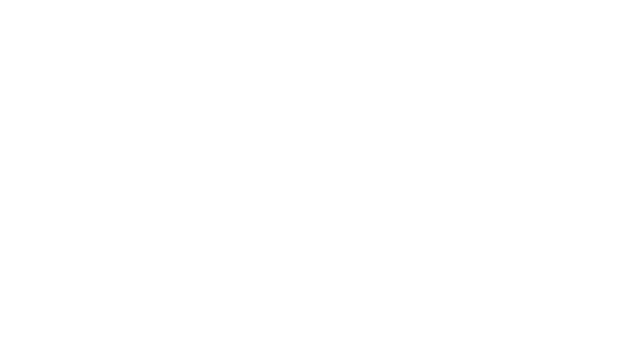
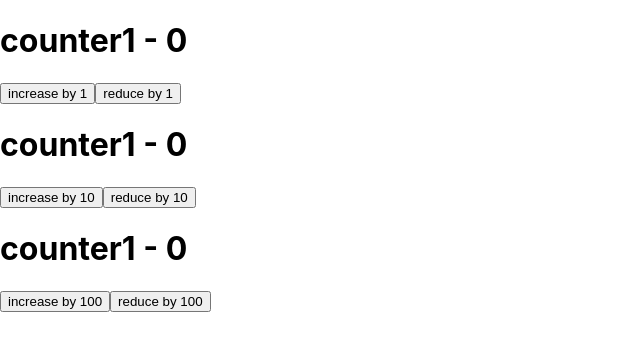
Before and after one commit to Andreus75/OktenReact, a React (Create React App) app: page / in a window 1280 px wide. Shown: the top 350 px of the page, without its empty margins (0-640 px from the left). Built offline with nearby package versions, Linux system fonts and the light colour scheme.

Commit message:
create counter for three parameters

```diff
--- a/src/App.js
+++ b/src/App.js
@@ -1,10 +1,22 @@
 import './App.css';
+import {useReducer} from "react";
+import reducer from "./reducer/reducer";
 
 function App() {
 
+    let [{a, b, c}, dispatch] = useReducer(reducer, {a: 0, b: 0, c: 0});
+
     return (
         <div>
-
+            <h1>counter1 - {a}</h1>
+            <button onClick={() => dispatch({obj: 'a', diya: '+'})}>increase by 1</button>
+            <button onClick={() => dispatch({obj: 'a', diya: '-'})}>reduce by 1</button>
+            <h1>counter1 - {b}</h1>
+            <button onClick={() => dispatch({obj: 'b', diya: '+'})}>increase by 10</button>
+            <button onClick={() => dispatch({obj: 'b', diya: '-'})}>reduce by 10</button>
+            <h1>counter1 - {c}</h1>
+            <button onClick={() => dispatch({obj: 'c', diya: '+'})}>increase by 100</button>
+            <button onClick={() => dispatch({obj: 'c', diya: '-'})}>reduce by 100</button>
         </div>
     );
 }
--- /dev/null
+++ b/src/reducer/reducer.js
@@ -0,0 +1,29 @@
+const reducer = (state, action) => {
+    switch (action.obj) {
+        case 'a' :
+            if (action.diya === '+'){
+                return {...state, a: state.a++};
+            }else if (action.diya === '-') {
+                return {...state, a: state.a--};
+            }
+            break;
+        case 'b' :
+            if (action.diya === '+') {
+                return {...state, b: state.b+10};
+            }else if (action.diya === '-') {
+                return {...state, b: state.b-10};
+            }
+            break;
+        case 'c' :
+            if (action.diya === '+') {
+                return {...state, c: state.c+100};
+            }else if (action.diya === '-') {
+                return {...state, c: state.c-100};
+            }
+            break;
+        default :
+            return {...state};
+    }
+}
+
+export default reducer;
```
